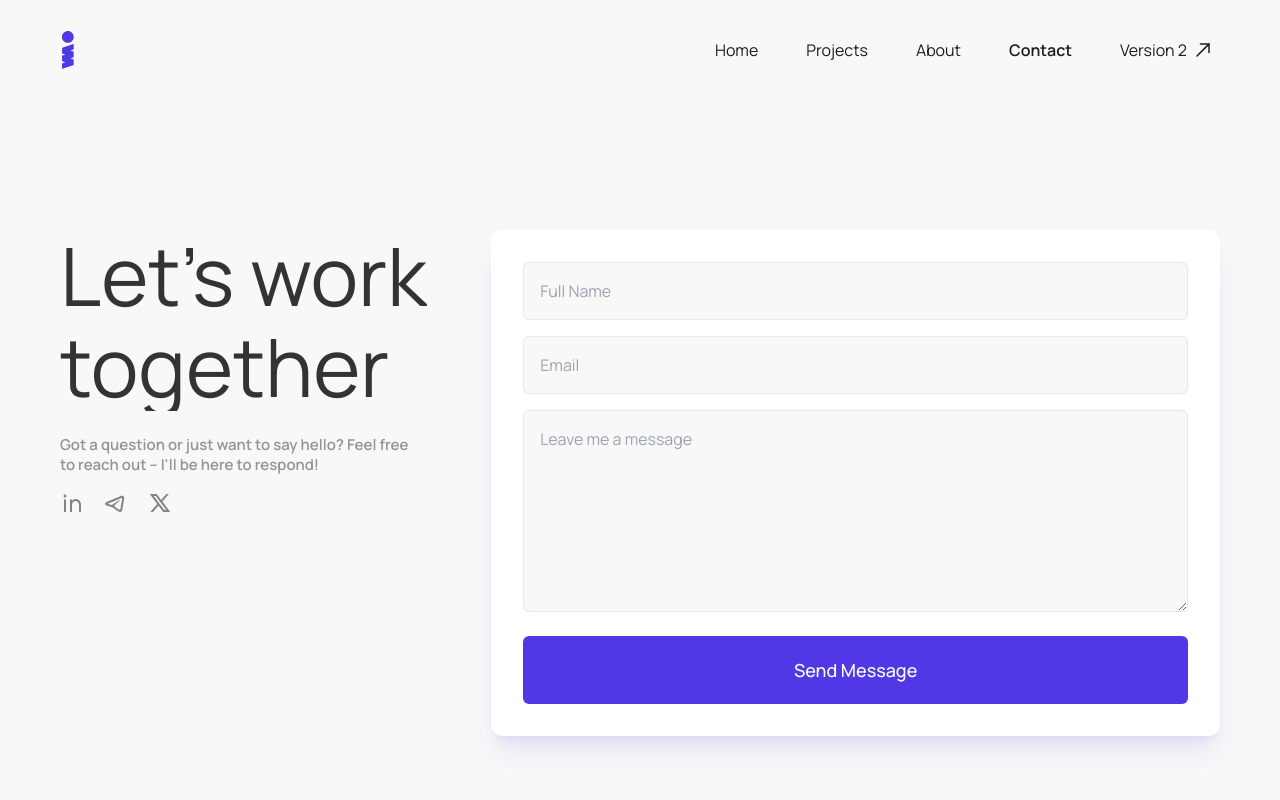
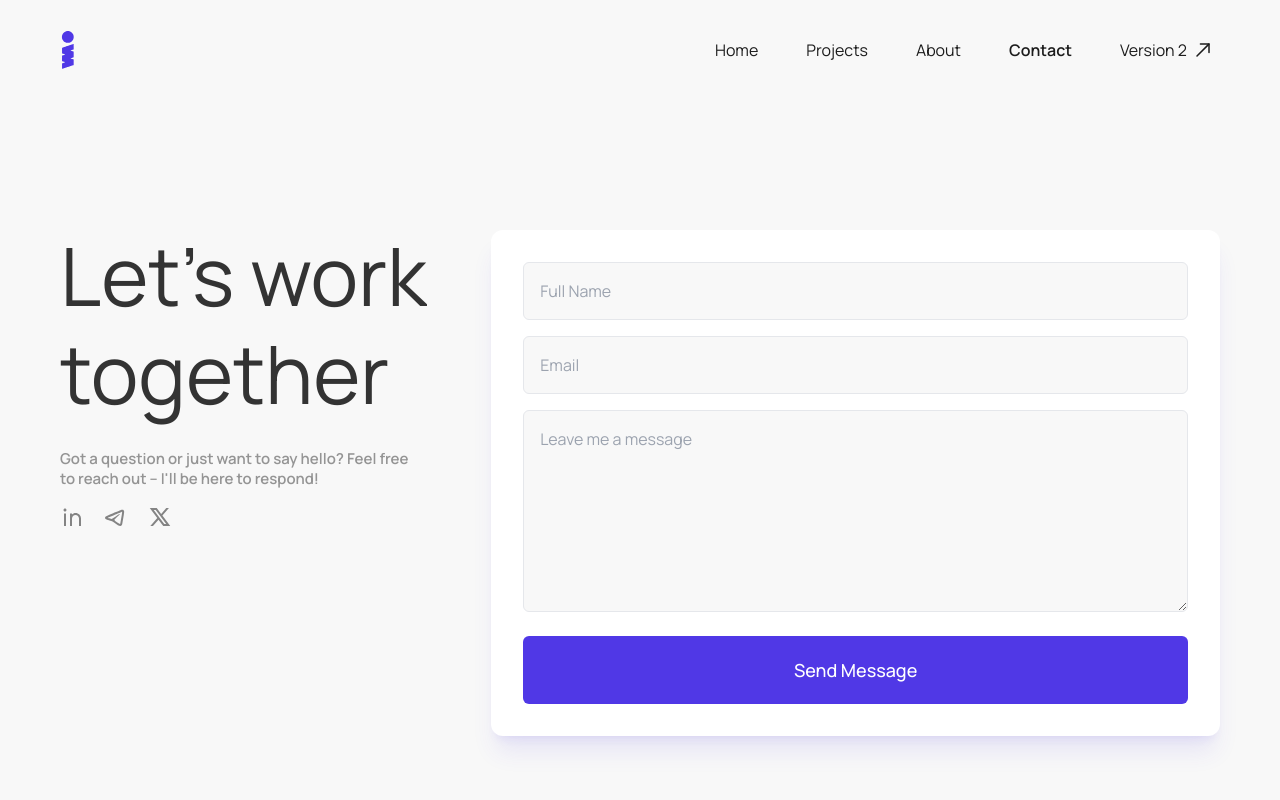
Before and after one commit to Israel-2002/portfolio-v3, a React (Vite) app: page /contact in a window 1280 px wide. Shown: the top 800 px of the page. Built offline with nearby package versions, Linux system fonts and the light colour scheme.

Commit message:
add split-padding class to Contact page title

```diff
--- a/src/pages/contact/Contact.jsx
+++ b/src/pages/contact/Contact.jsx
@@ -12,7 +12,7 @@ const Contact = () => {
       <Container>
         <div className="flex flex-col justify-between gap-12 lg:flex-row lg:gap-16">
           <div className="flex-shrink-0 text-center lg:text-left">
-            <h2 className="split page-title mb-6">
+            <h2 className="split split-padding page-title mb-6">
               Let&apos;s work <br /> together
             </h2>
             <p className="split mx-auto mb-4 max-w-[370px] text-sm font-semibold text-[#2F2F2F80] md:text-[0.9375rem]">
```
